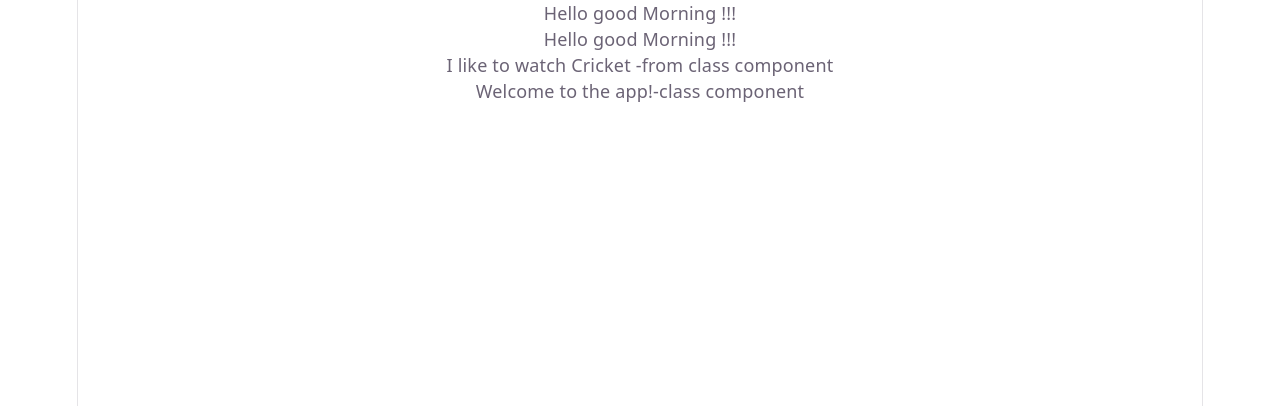
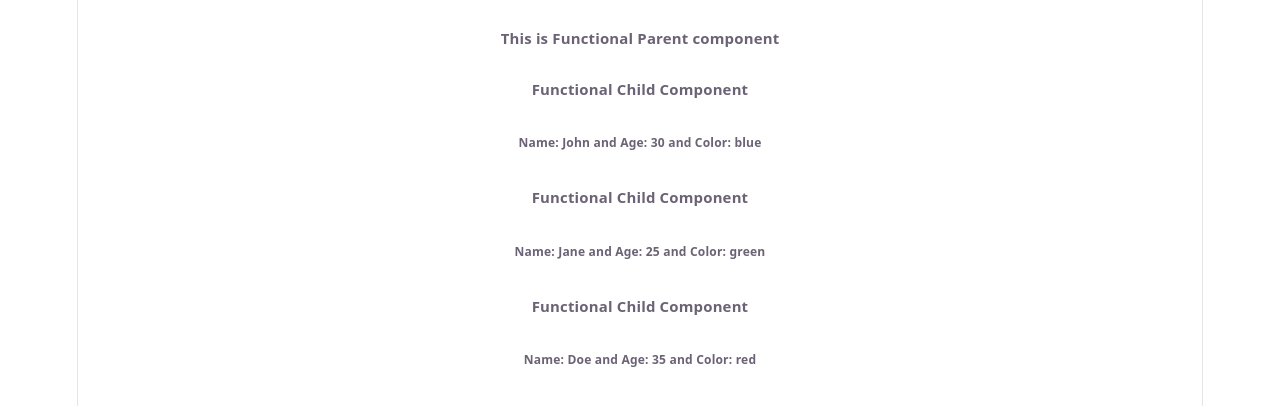
Before and after one commit to manidev-ux/code-evol-react-repo, a React (Vite) app: page / in a window 1280 px wide. Shown: the top 406 px of the page. Built offline with nearby package versions, Linux system fonts and the light colour scheme.

Commit message:
props commit

```diff
--- a/src/App.jsx
+++ b/src/App.jsx
@@ -1,15 +1,9 @@
-import Fun_Greet from "./components/Functional/Fun_Greet";
-import Arrow_Greet from "./components/Functional/Arrow_Greet";
-import Play from "./components/Class/Play";
-import Welcome from "./components/Class/Welcome";
+import FunPar from "./components/Props/FunPar";
 
 function App() {
   return (
     <div>
-      <Fun_Greet />
-      <Arrow_Greet />
-      <Play />
-      <Welcome />
+      <FunPar />
     </div>
   );
 }
--- /dev/null
+++ b/src/components/Props/FunChild.jsx
@@ -0,0 +1,11 @@
+function FunChild(props) {
+  return (
+    <>
+      <h5>Functional Child Component</h5>
+      <h6>
+        Name: {props.name} and Age: {props.age} and Color: {props.color}
+      </h6>
+    </>
+  );
+}
+export default FunChild;
--- /dev/null
+++ b/src/components/Props/FunPar.jsx
@@ -0,0 +1,12 @@
+import FunChild from "./FunChild";
+function FunPar() {
+  return (
+    <>
+      <h5>This is Functional Parent component</h5>
+      <FunChild name="John" age={30} color="blue" />
+      <FunChild name="Jane" age={25} color="green" />
+      <FunChild name="Doe" age={35} color="red" />
+    </>
+  );
+}
+export default FunPar;
```
Also changed, not shown: src/components/Props/ChildComp.jsx (added, +14 -0 lines), src/components/Props/ParentComp.jsx (added, +16 -0 lines).
